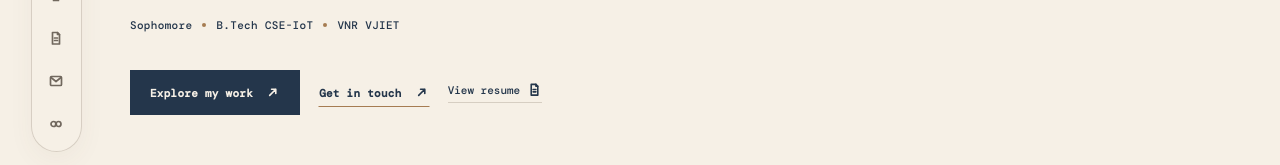
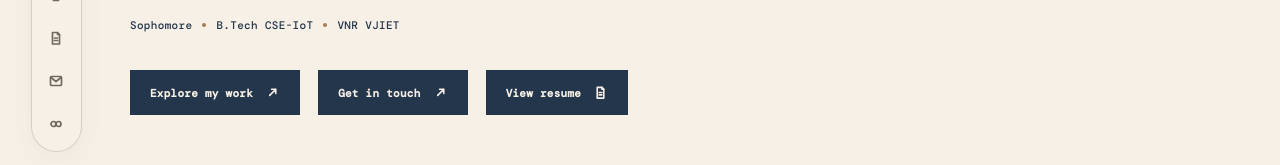
Before and after one commit to jaithravidwath-create/Portfolio, a React (Vite) app: page / in a window 1280 px wide. Shown: the part 520-685 px from the top of the page. Built offline with nearby package versions, Linux system fonts and the light colour scheme; no server answers.

Commit message:
Update App.tsx

```diff
--- a/src/App.tsx
+++ b/src/App.tsx
@@ -77,7 +77,11 @@ function App() {
             <p className="hero-headline">{profile.headline}</p>
             <p className="hero-intro">{profile.intro}</p>
             <p className="identity-line"><span>{profile.status}</span><i /> <span>B.Tech CSE-IoT</span><i /> <span>{profile.college}</span></p>
-            <div className="hero-actions"><a className="button button--primary" href="#projects">Explore my work <Icon name="arrowUpRight" /></a><a className="button button--text" href="#contact">Get in touch <Icon name="arrowUpRight" /></a><a className="resume-link" href={resumeAvailable ? profile.resumePath : '#resume'} {...(resumeAvailable ? { target: '_blank', rel: 'noreferrer' } : {})}>View resume <Icon name="file" /></a></div>
+            <div className="hero-actions">
+              <a className="button button--primary" href="#projects">Explore my work <Icon name="arrowUpRight" /></a>
+              <a className="button button--primary" href="#contact">Get in touch <Icon name="arrowUpRight" /></a>
+              <a className="button button--primary" href={resumeAvailable ? profile.resumePath : '#resume'} {...(resumeAvailable ? { target: '_blank', rel: 'noreferrer' } : {})}>View resume <Icon name="file" /></a>
+            </div>
           </div>
           <div className="hero-visual" aria-label="Portrait of Jaithra Vidwath Kavuri" role="img">
             <img className="hero-portrait" src="/vidwathpic.jpeg" alt="Jaithra Vidwath Kavuri wearing glasses and headphones" />
```
